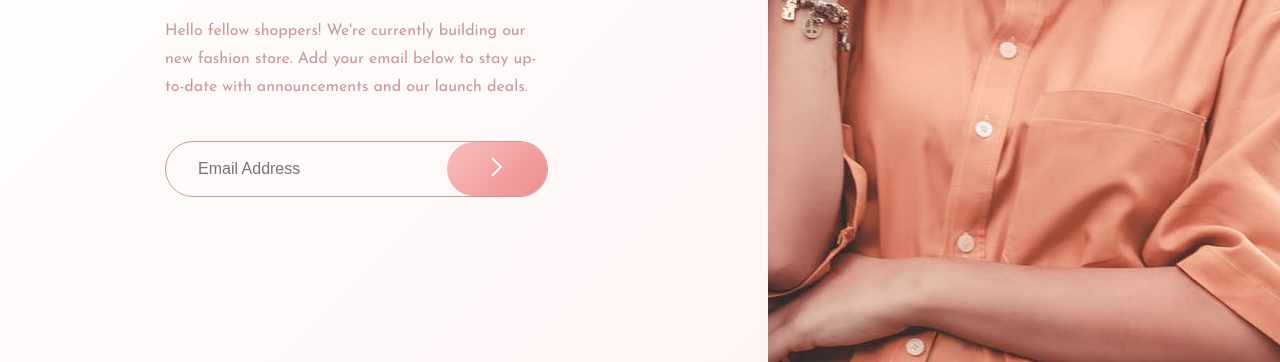
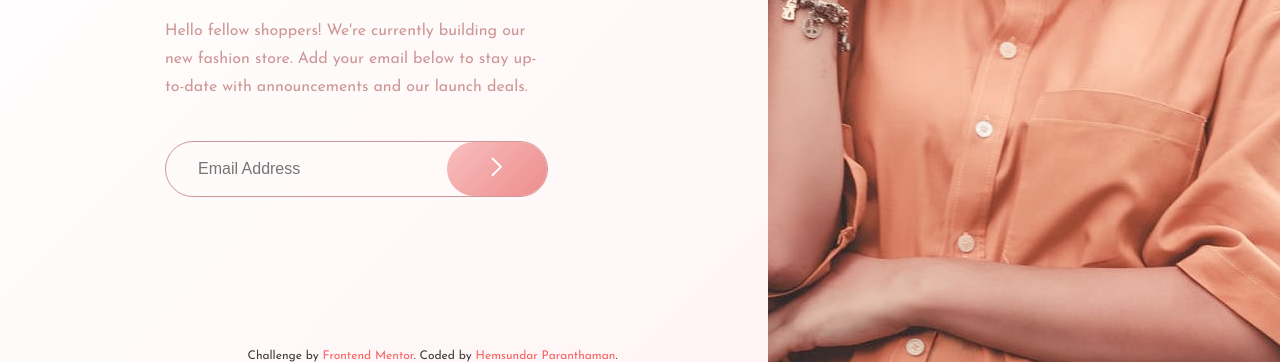
Before and after one commit to Hemsundar15/base-apparel-solution, a website built with webpack: page src/public/index.html in a window 1280 px wide. Shown: the part 438-800 px from the top of the page. Built offline with nearby package versions, Linux system fonts and the light colour scheme.

Commit message:
Added Attributes

```diff
--- a/package.json
+++ b/package.json
@@ -15,7 +15,7 @@
     "html-loader": "^2.1.2",
     "html-webpack-plugin": "^5.3.2",
     "mini-css-extract-plugin": "^2.4.2",
-    "node-sass": "^6.0.1",
+    "sass": "^1.43.2",
     "postcss": "^8.3.9",
     "postcss-loader": "^6.2.0",
     "postcss-preset-env": "^6.7.0",
--- a/postcss.config.js
+++ /dev/null
@@ -1,5 +0,0 @@
-module.exports = {
-  plugins: [
-    require("postcss-preset-env")
-  ],
-};
--- a/src/public/index.html
+++ b/src/public/index.html
@@ -26,6 +26,12 @@
                 </button>
             </form>
         </section>
+        <footer>
+            <p class="attribution">
+              Challenge by <a href="https://www.frontendmentor.io?ref=challenge" target="_blank">Frontend Mentor</a>.
+              Coded by <a href="#">Hemsundar Paranthaman</a>.
+            </p>
+          </footer>
     </main>
 </body>
 </html>
--- a/src/scss/components/_index.scss
+++ b/src/scss/components/_index.scss
@@ -2,3 +2,4 @@
 @forward 'nav';
 @forward 'textbox';
 @forward 'image';
+@forward 'footer';
--- /dev/null
+++ b/src/scss/components/footer.scss
@@ -0,0 +1,22 @@
+/*-- Footer --*/
+
+footer{
+    position: absolute;
+    width: 865px;
+
+    bottom: 0;
+    left: 0;
+
+    font-size: 12px;
+
+    display: flex;
+    justify-content: center;
+
+    p{
+        color: var(--dark-grayish-red--clr);
+    }
+
+    a{
+        color: var(--soft-red--clr);
+    }
+}
```
Also changed, not shown: 1 other file.
